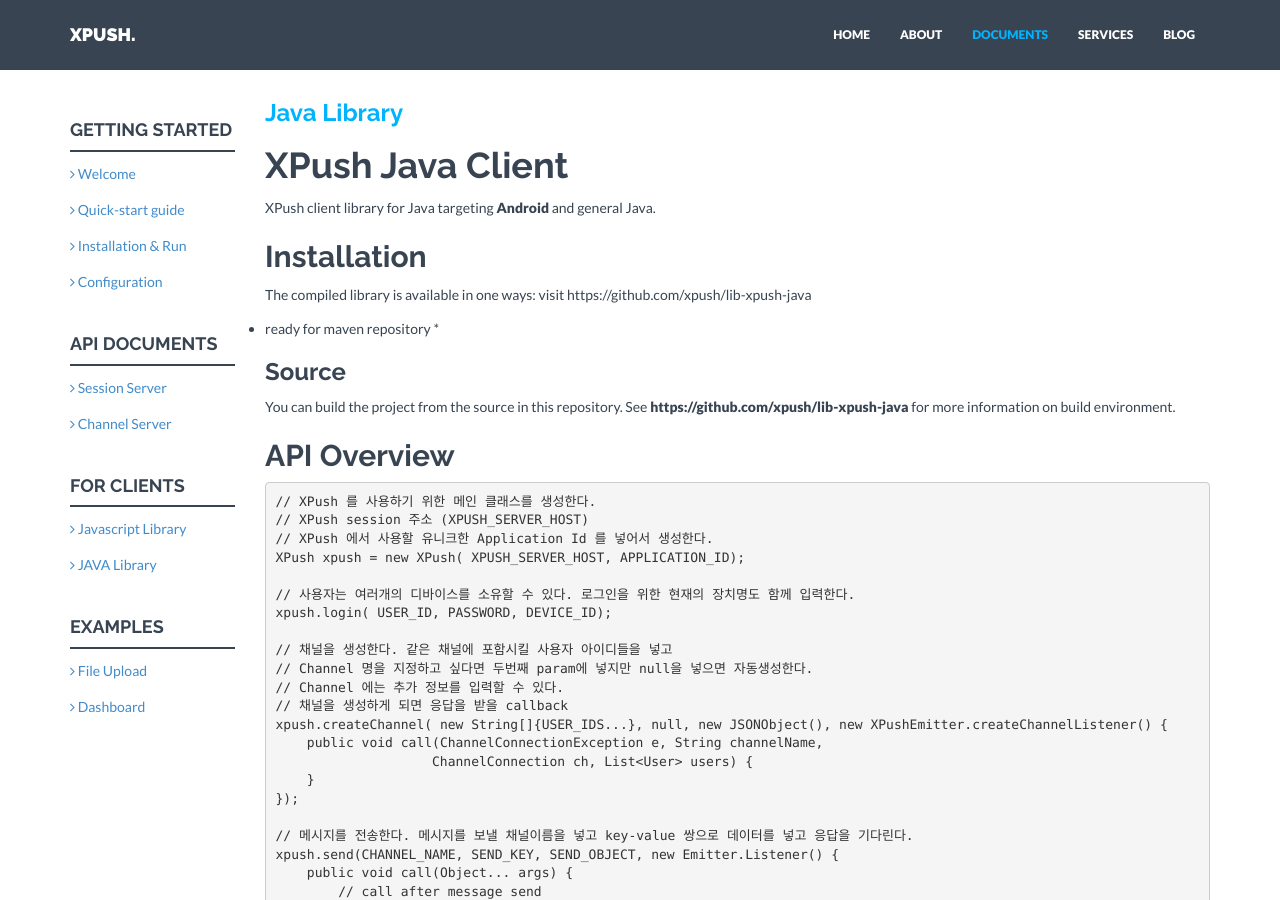
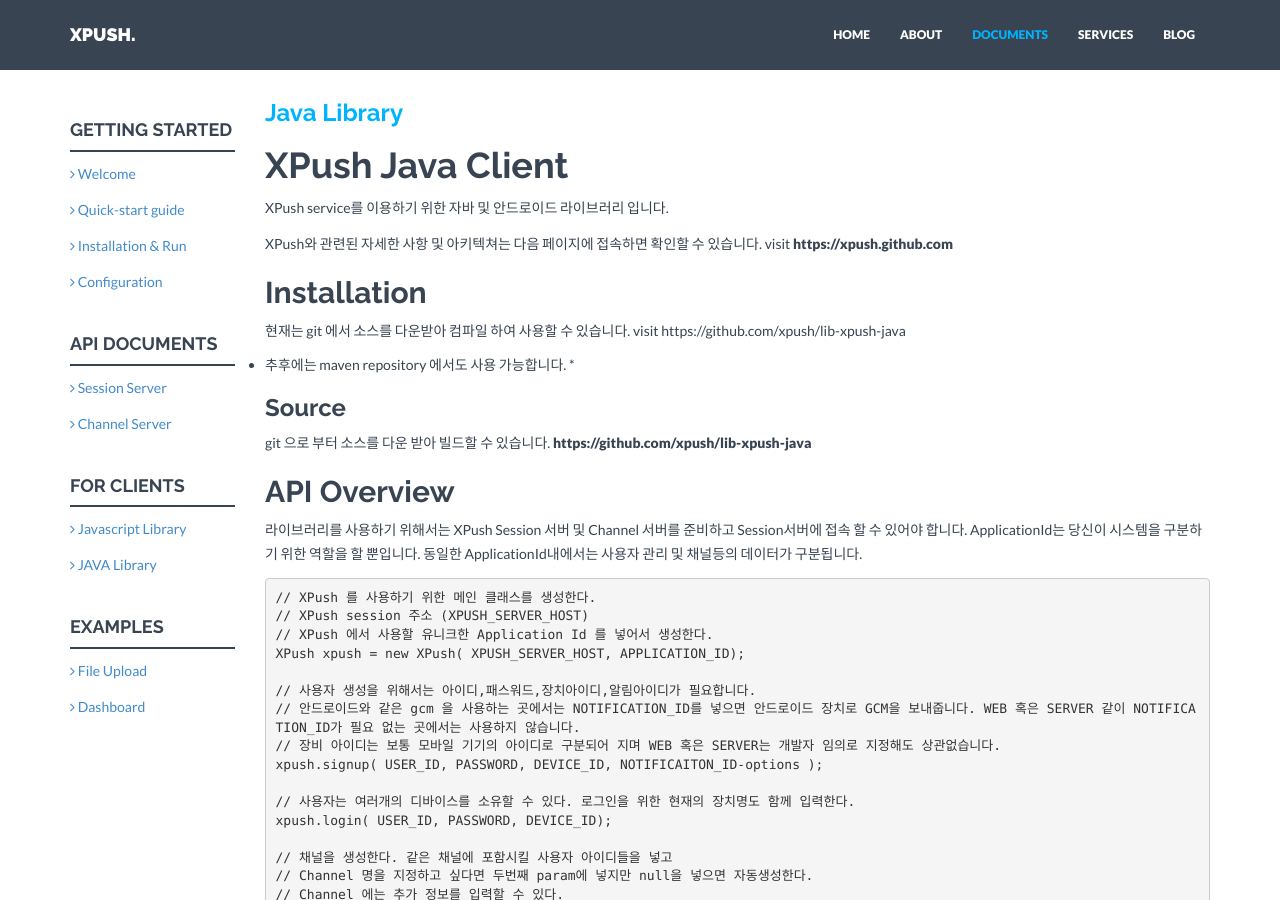
Before and after one commit to xpush/xpush.github.io, a Jekyll site: the page built from doc/library/java/index.md, in a window 1280 px wide and 900 px high. Built offline with Jekyll 4.4.1, drawn with Linux system fonts in a browser that asks for light colours; some of the changed text lies outside the part shown.

Commit message:
add java library ( leave channel )

```diff
--- a/doc/library/java/index.md
+++ b/doc/library/java/index.md
@@ -5,26 +5,37 @@
 ---
 # XPush Java Client
 
-XPush client library for Java targeting **Android** and general Java.
+XPush service를 이용하기 위한 자바 및 안드로이드 라이브러리 입니다.
+
+XPush와 관련된 자세한 사항 및 아키텍쳐는 다음 페이지에 접속하면 확인할 수 있습니다.
+visit **https://xpush.github.com**
 
 ## Installation
 
-The compiled library is available in one ways:
+현재는 git 에서 소스를 다운받아 컴파일 하여 사용할 수 있습니다.
 visit https://github.com/xpush/lib-xpush-java
 
- * ready for maven repository *
+ * 추후에는 maven repository 에서도 사용 가능합니다. *
 
 ### Source
 
-You can build the project from the source in this repository. See **https://github.com/xpush/lib-xpush-java** for more information on build environment.
+git 으로 부터 소스를 다운 받아 빌드할 수 있습니다.
+**https://github.com/xpush/lib-xpush-java**
 
 ## API Overview
+
+라이브러리를 사용하기 위해서는 XPush Session 서버 및 Channel 서버를 준비하고 Session서버에 접속 할 수 있어야 합니다. ApplicationId는 당신이 시스템을 구분하기 위한 역할을 할 뿐입니다. 동일한 ApplicationId내에서는 사용자 관리 및 채널등의 데이터가 구분됩니다.
 
 {% highlight java %}
 // XPush 를 사용하기 위한 메인 클래스를 생성한다.
 // XPush session 주소 (XPUSH_SERVER_HOST)
 // XPush 에서 사용할 유니크한 Application Id 를 넣어서 생성한다.
 XPush xpush = new XPush( XPUSH_SERVER_HOST, APPLICATION_ID);
+
+// 사용자 생성을 위해서는 아이디,패스워드,장치아이디,알림아이디가 필요합니다.
+// 안드로이드와 같은 gcm 을 사용하는 곳에서는 NOTIFICATION_ID를 넣으면 안드로이드 장치로 GCM을 보내줍니다. WEB 혹은 SERVER 같이 NOTIFICATION_ID가 필요 없는 곳에서는 사용하지 않습니다.
+// 장비 아이디는 보통 모바일 기기의 아이디로 구분되어 지며 WEB 혹은 SERVER는 개발자 임의로 지정해도 상관없습니다.
+xpush.signup( USER_ID, PASSWORD, DEVICE_ID, NOTIFICAITON_ID-options );
 
 // 사용자는 여러개의 디바이스를 소유할 수 있다. 로그인을 위한 현재의 장치명도 함께 입력한다.
 xpush.login( USER_ID, PASSWORD, DEVICE_ID);
@@ -123,7 +134,13 @@
 
 ## LEAVE Channel
 
-NOT YET.
+{% highlight java %}
+xpush.exitChannel( CHANNEL_NAME , new Emitter.Listener() {
+    public void call(Object... args) {
+        String err = (String) args[0];
+    }
+});
+{% endhighlight %}
 
 ## Get All User List in Application
 
```
